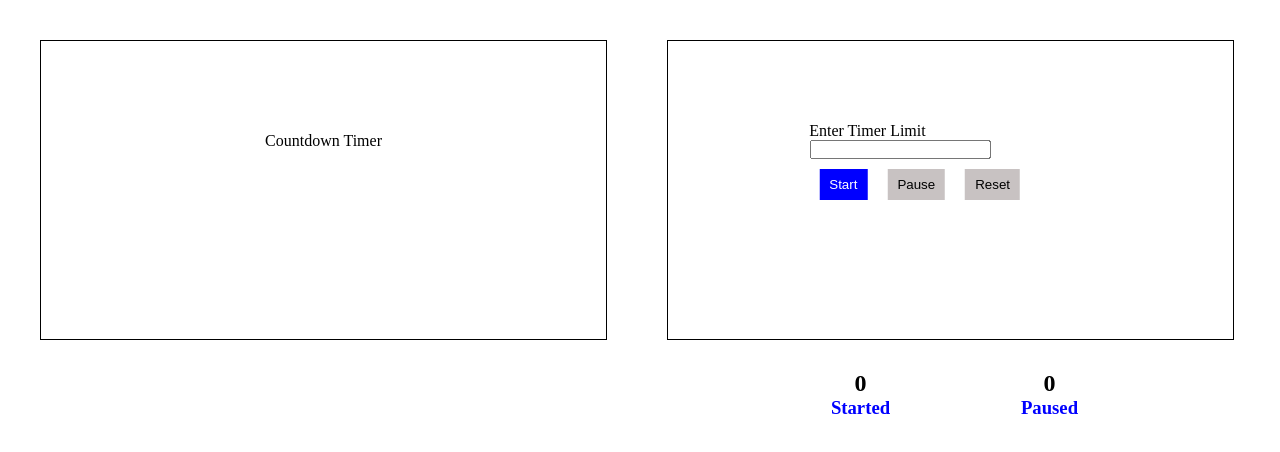
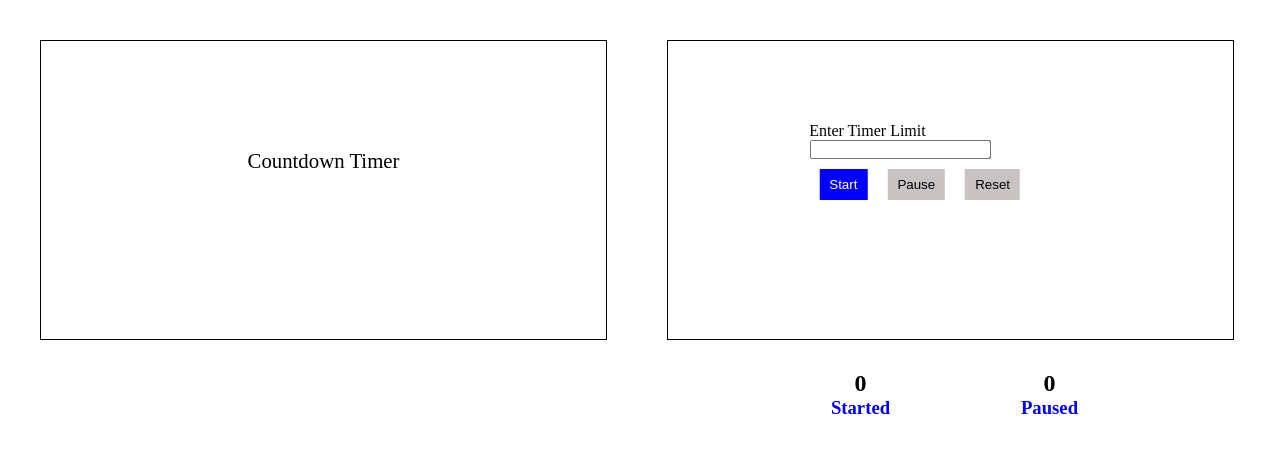
Before and after one commit to SurabhiPal0892/AngularDemo, an Angular app: page /timer in a window 1280 px wide. Shown: the top 452 px of the page. Built offline with nearby package versions, Linux system fonts and the light colour scheme.

Commit message:
3 files modified

```diff
--- a/src/app/countdown-timer/countdown-timer.component.css
+++ b/src/app/countdown-timer/countdown-timer.component.css
@@ -1,5 +1,5 @@
 .container {
-  height: 200px;
+  height: 250px;
   width: 100%;
   position: relative;
 }
@@ -10,3 +10,15 @@
   display: inline-block;
   transform: translate(-50%, -50%);
 }
+
+.timer-label {
+  font-size: 130%;
+}
+
+.timer-time {
+  margin: 10px 0px 0px 0px;
+  font-size: 250%;
+  color: green;
+  font-weight: 800;
+  text-align: center;
+}
--- a/src/app/countdown-timer/countdown-timer.component.html
+++ b/src/app/countdown-timer/countdown-timer.component.html
@@ -1,8 +1,8 @@
 <div class="container">
   <div class="main">
-    <p>
+    <p class="timer-label">
       Countdown Timer
     </p>
-    <p>{{timer}}</p>
+    <p class="timer-time">{{timer}}</p>
   </div>
 </div>
--- a/src/app/timer-reset/timer-reset.component.css
+++ b/src/app/timer-reset/timer-reset.component.css
@@ -11,7 +11,7 @@
 }
 
 .btn-grey {
-  background-color:rgb(200, 194, 194);
+  background-color: rgb(200, 194, 194);
   color: black;
   border: none;
 }
```
